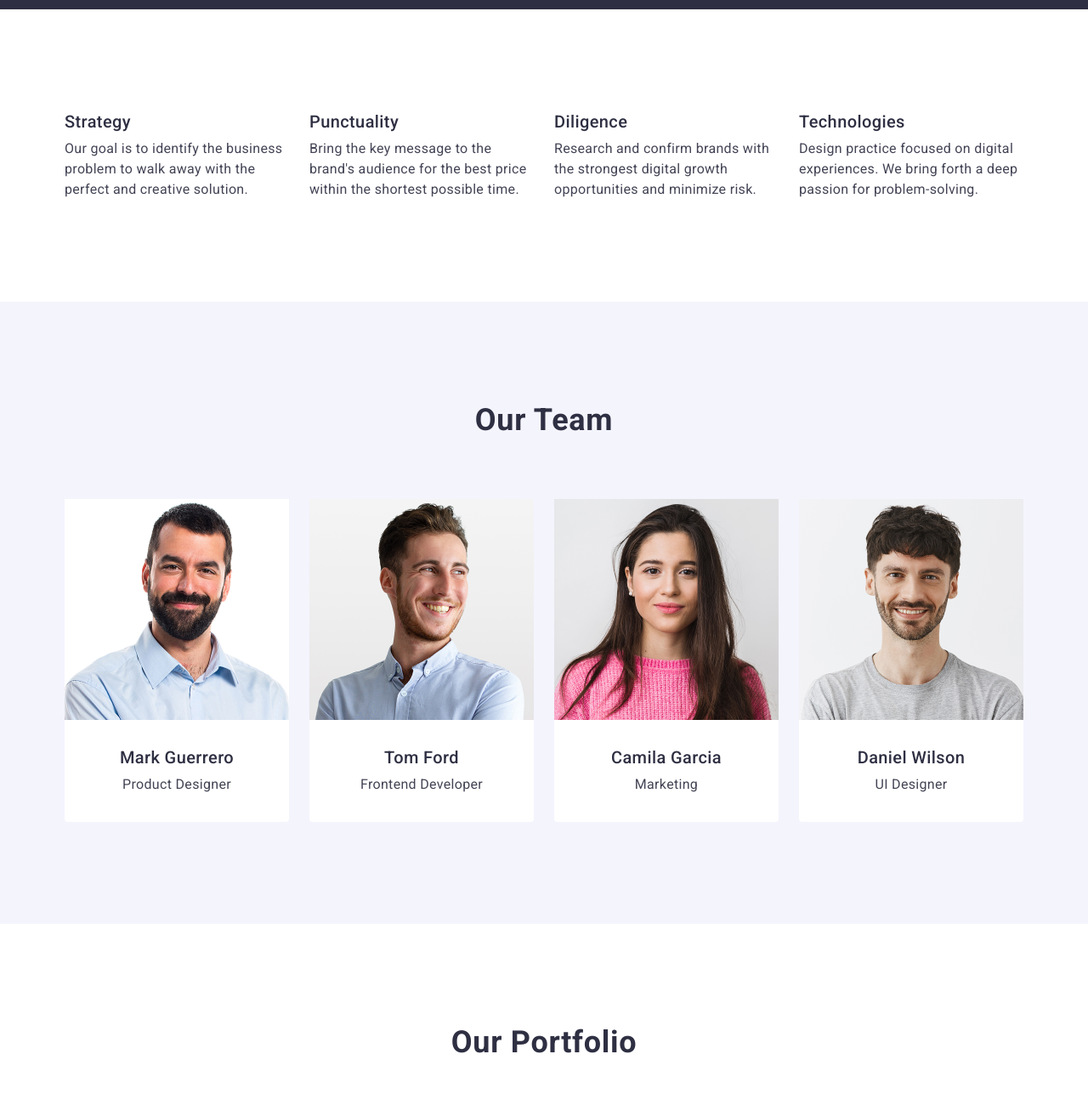
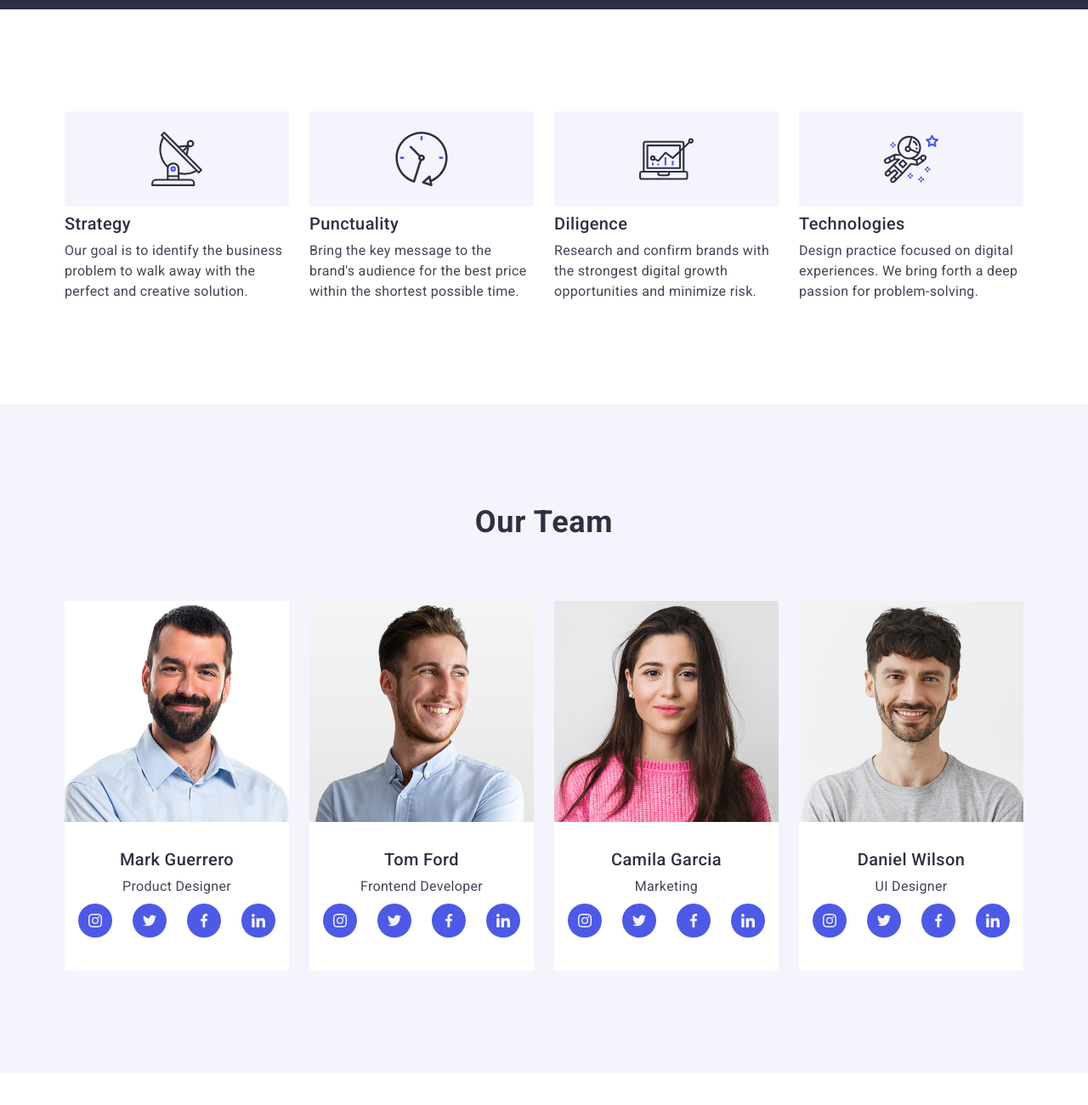
Before and after one commit to viktorhnatiuk136/goit-markup-hw-04, a plain HTML site: page index.html in a window 1280 px wide. Shown: the part 660-1960 px from the top of the page at 85% size. Drawn offline with nearby package versions, Linux system fonts and the light colour scheme.

Commit message:
add icons

```diff
--- a/css/styles.css
+++ b/css/styles.css
@@ -7,7 +7,8 @@ line-height: 1.5;
 letter-spacing: 2%;
 }
 
-section {padding: 120px 0;}
+section {padding: 120px 0;
+}
 
 .container {
     width: 1158px;
@@ -28,11 +29,11 @@ a {text-decoration: none;
 
 .header {
     border-bottom: 1px solid #e7e9fc;
-}
+    }
 
 .header .container {
     display: flex;
-    justify-content: space-between;
+    /* justify-content: space-between; */
     align-items: center;
 }
 
@@ -53,6 +54,7 @@ letter-spacing: 0.03em;
 text-transform: uppercase;
 padding-top: 24px;
 padding-bottom: 24px;
+padding-right: 76px;
 }
 .logo-span {color: #2e2f42;}
 
@@ -73,6 +75,7 @@ display: block;}
 
 .address {
     font-style: normal;
+    margin-left: auto;
 }
 
 .address-link {
@@ -92,7 +95,17 @@ display: block;}
 }
 
 .title {background-color: #2e2f42;
-        padding: 188px 0;}
+        padding: 188px 0;
+background-image: linear-gradient(rgba(46,
+    47,
+    66,
+    0.7)),
+url(../images/people-office\ 1.jpg);
+    background-repeat: no-repeat;
+background-position: center;
+background-size: cover;
+}
+
 
 .title-text {
     color: #ffffff;
@@ -124,6 +137,8 @@ margin: 0 auto;
 
 .button:hover, .button:focus {background-color: #404bbf;}
 
+/* css from sec 2 feature */
+
 .feature h2 {
     position: absolute;
     width: 1px;
@@ -138,10 +153,28 @@ margin: 0 auto;
 }
 
 .feature-ul {display: flex;
-gap: 24px;}
+gap: 24px;
+justify-content: space-between;
+}
+
+.feature-icon>svg {width: 64px;
+height: 64px;}
+
+.feature-icon {display: flex;
+    justify-content: center;
+    align-items: center;
+    border: 1px solid var(--light-slate);
+    border-radius: 4px;
+    width: 264px;
+    height: 112px;
+background-color: #F4F4FD;
+margin-bottom: 8px;
+;}
 
 .feature-items {width: calc((100% - 72px) / 4);
 }
+
+/* css from section team */
 
 .team {background-color: #f4f4fd;}
 
@@ -167,6 +200,18 @@ border-radius: 0 0 4px 4px;}
     text-align: center;
     padding: 32px 0;
 }
+
+.icon-social>svg {height: 40px;
+width: 40px;
+display: block;
+overflow: visible;}
+
+.icon-social {display: inline-flex;
+    gap: 24px;
+    margin-top: 8px;
+}
+
+/* css from section portfolio */
 
 .portfolio-ul {display: flex;
 flex-wrap: wrap;
--- a/index.html
+++ b/index.html
@@ -60,6 +60,11 @@
           <h2>Feature</h2>
           <ul class="feature-ul">
             <li class="feature-items">
+              <div class="feature-icon">
+                <svg>
+                  <use href="./images/icons.svg#icon-antenna-1"></use>
+                </svg>
+              </div>
               <h3 class="section-list-title">Strategy</h3>
               <p class="section-p">
                 Our goal is to identify the business problem to walk away with
@@ -67,6 +72,11 @@
               </p>
             </li>
             <li class="feature-items">
+              <div class="feature-icon">
+                <svg>
+                  <use href="./images/icons.svg#icon-clock-1"></use>
+                </svg>
+              </div>
               <h3 class="section-list-title">Punctuality</h3>
               <p class="section-p">
                 Bring the key message to the brand's audience for the best price
@@ -74,6 +84,11 @@
               </p>
             </li>
             <li class="feature-items">
+              <div class="feature-icon">
+                <svg>
+                  <use href="./images/icons.svg#icon-diagram-1"></use>
+                </svg>
+              </div>
               <h3 class="section-list-title">Diligence</h3>
               <p class="section-p">
                 Research and confirm brands with the strongest digital growth
@@ -81,6 +96,11 @@
               </p>
             </li>
             <li class="feature-items">
+              <div class="feature-icon">
+                <svg>
+                  <use href="./images/icons.svg#icon-astronaut-1"></use>
+                </svg>
+              </div>
               <h3 class="section-list-title">Technologies</h3>
               <p class="section-p">
                 Design practice focused on digital experiences. We bring forth a
@@ -104,6 +124,20 @@
               <div class="team-descr">
                 <h3 class="section-list-title">Mark Guerrero</h3>
                 <p class="section-p">Product Designer</p>
+                <div class="icon-social">
+                  <svg>
+                    <use href="./images/icons.svg#icon-instagram"></use>
+                  </svg>
+                  <svg>
+                    <use href="./images/icons.svg#icon-twitter"></use>
+                  </svg>
+                  <svg>
+                    <use href="./images/icons.svg#icon-facebook"></use>
+                  </svg>
+                  <svg>
+                    <use href="./images/icons.svg#icon-linkedin"></use>
+                  </svg>
+                </div>
               </div>
             </li>
             <li class="team-items">
@@ -111,6 +145,20 @@
               <div class="team-descr">
                 <h3 class="section-list-title">Tom Ford</h3>
                 <p class="section-p">Frontend Developer</p>
+                <div class="icon-social">
+                  <svg>
+                    <use href="./images/icons.svg#icon-instagram"></use>
+                  </svg>
+                  <svg>
+                    <use href="./images/icons.svg#icon-twitter"></use>
+                  </svg>
+                  <svg>
+                    <use href="./images/icons.svg#icon-facebook"></use>
+                  </svg>
+                  <svg>
+                    <use href="./images/icons.svg#icon-linkedin"></use>
+                  </svg>
+                </div>
               </div>
             </li>
             <li class="team-items">
@@ -122,6 +170,20 @@
               <div class="team-descr">
                 <h3 class="section-list-title">Camila Garcia</h3>
                 <p class="section-p">Marketing</p>
+                <div class="icon-social">
+                  <svg>
+                    <use href="./images/icons.svg#icon-instagram"></use>
+                  </svg>
+                  <svg>
+                    <use href="./images/icons.svg#icon-twitter"></use>
+                  </svg>
+                  <svg>
+                    <use href="./images/icons.svg#icon-facebook"></use>
+                  </svg>
+                  <svg>
+                    <use href="./images/icons.svg#icon-linkedin"></use>
+                  </svg>
+                </div>
               </div>
             </li>
             <li class="team-items">
@@ -133,6 +195,20 @@
               <div class="team-descr">
                 <h3 class="section-list-title">Daniel Wilson</h3>
                 <p class="section-p">UI Designer</p>
+                <div class="icon-social">
+                  <svg>
+                    <use href="./images/icons.svg#icon-instagram"></use>
+                  </svg>
+                  <svg>
+                    <use href="./images/icons.svg#icon-twitter"></use>
+                  </svg>
+                  <svg>
+                    <use href="./images/icons.svg#icon-facebook"></use>
+                  </svg>
+                  <svg>
+                    <use href="./images/icons.svg#icon-linkedin"></use>
+                  </svg>
+                </div>
               </div>
             </li>
           </ul>
```
Also changed, not shown: images/icons.svg (added), images/people-office 1.jpg (added).
